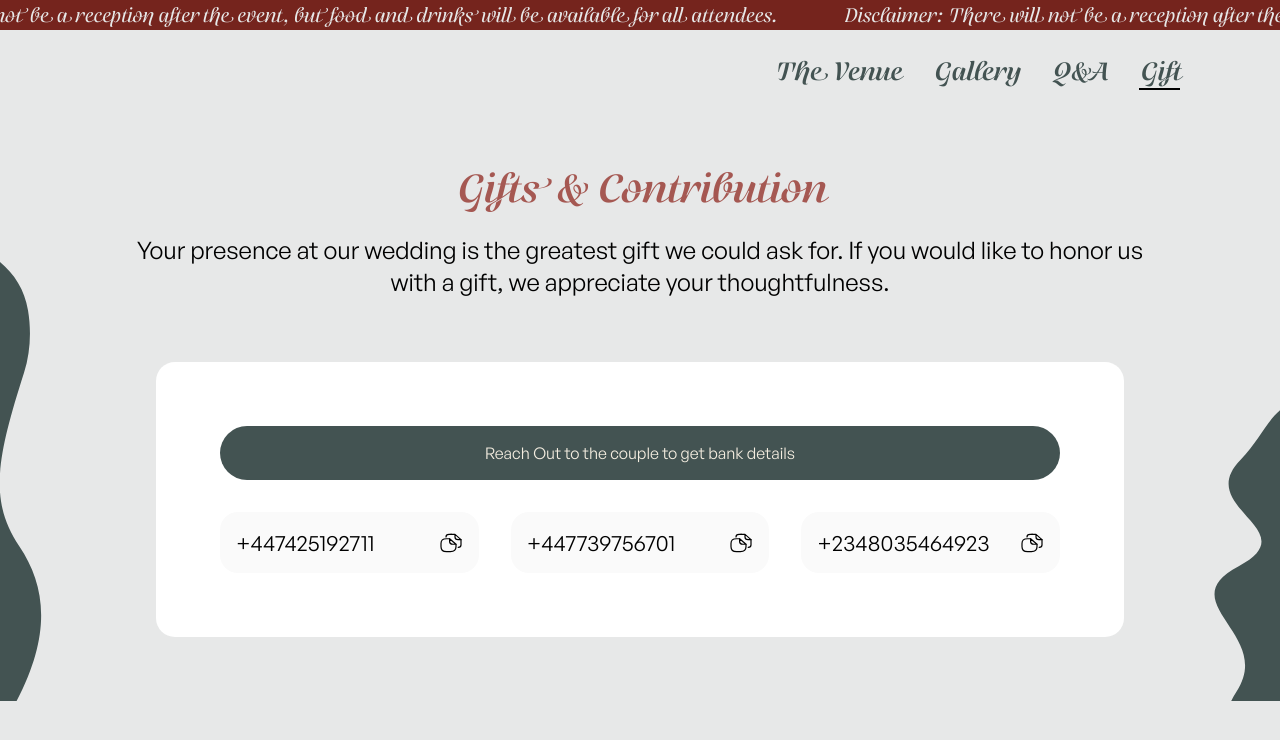
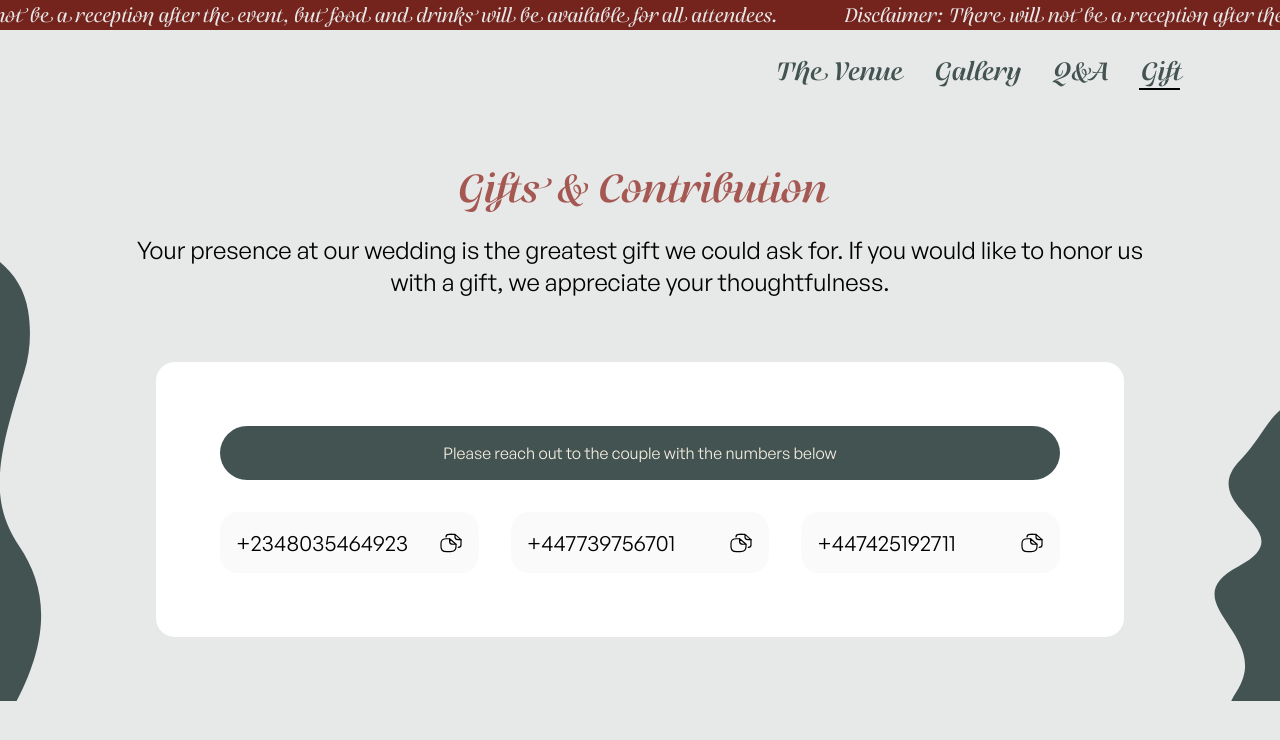
Before and after one commit to DuaneDave/wedding-app, a Next.js app: page /gift in a window 1280 px wide. Shown: the top 740 px of the page. Built offline with nearby package versions, Linux system fonts and the light colour scheme; a web font is replaced by a local one.

Commit message:
Update Gift.tsx

```diff
--- a/component/gift/Gift.tsx
+++ b/component/gift/Gift.tsx
@@ -22,14 +22,14 @@ function Gift() {
 
         <div className={`full-width ${styles.contacts}`}>
           <div className="full-width">
-            <p>Reach Out to the couple to get bank details</p>
+            <p> Please reach out to the couple with the numbers below</p>
           </div>
 
           <div className={`grid center ${styles.details}`}>
             <div className='flex align-y'>
               <span>
                 {/* <h2>Jackie Brown</h2> */}
-                <p>+447425192711</p>
+                <p>+2348035464923</p>
               </span>
 
               <Copy text="081027839134" />
@@ -45,7 +45,7 @@ function Gift() {
             <div className='flex align-y'>
               <span>
                 {/* <h2>Jackie Brown</h2> */}
-                <p>+2348035464923</p>
+                <p>+447425192711</p>
               </span>
 
               <Copy text="081027839134" />
```
